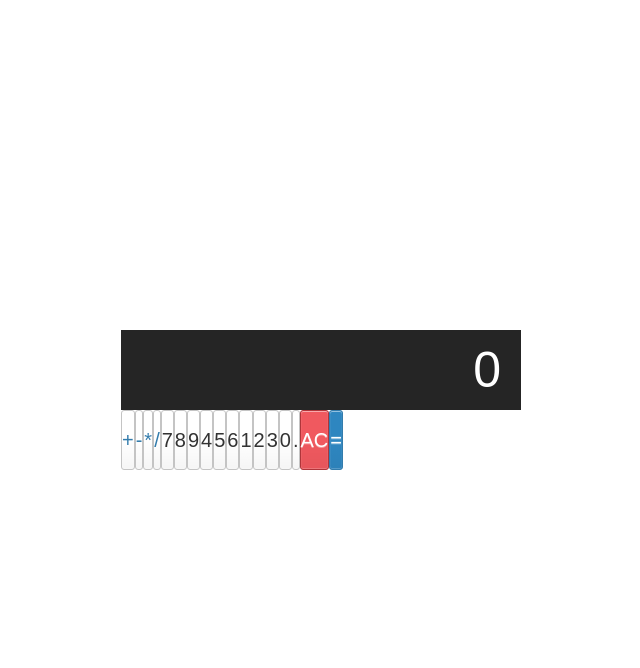
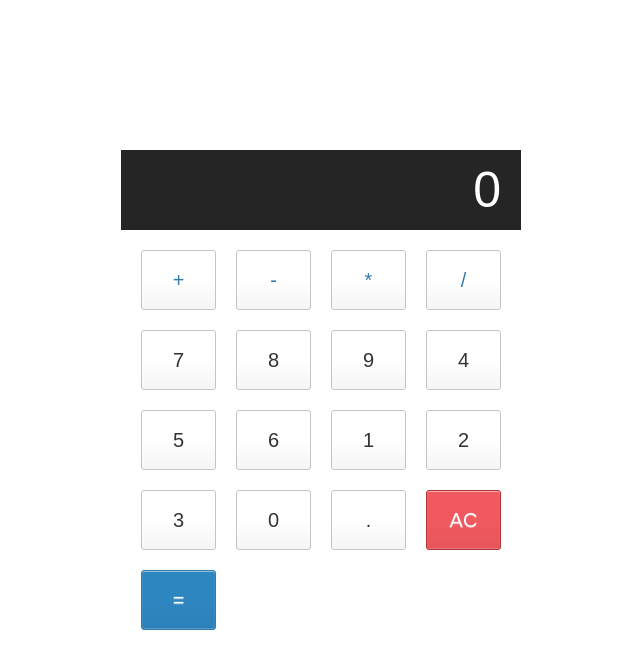
Before and after one commit to ZachNusbaum/Calc2, a React (Create React App) app: page / in a window 1280 px wide. Shown: the top 668 px of the page, without its empty margins (319-959 px from the left). Built offline with nearby package versions, Linux system fonts and the light colour scheme.

Commit message:
Style the keys as a grid

```diff
--- a/src/App.css
+++ b/src/App.css
@@ -60,3 +60,10 @@ button:hover {
 .equal-sign:hover {
   background-color: #4e9ed4;
 }
+
+.calculator-keys {
+  display: grid;
+  grid-template-columns: 1fr 1fr 1fr 1fr;
+  grid-gap: 20px;
+  padding: 20px;
+}
```
